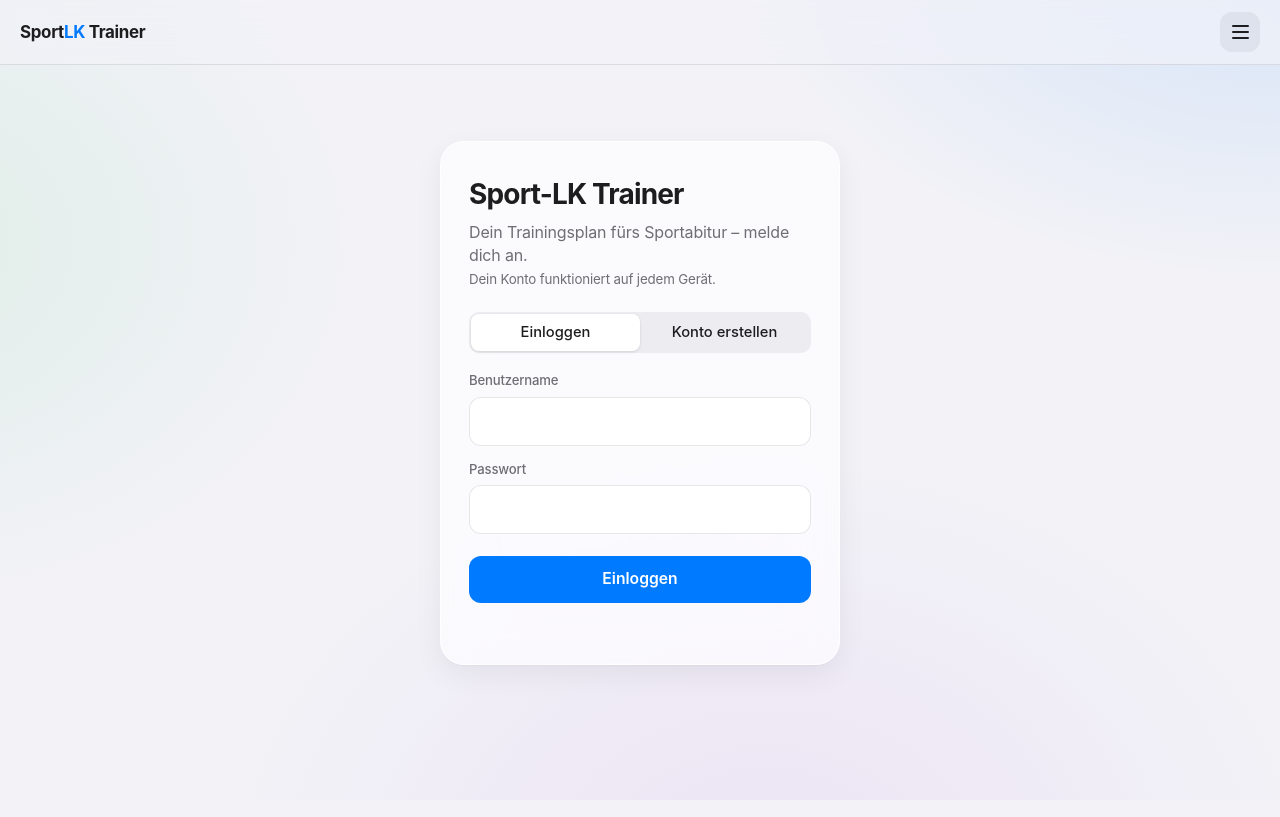
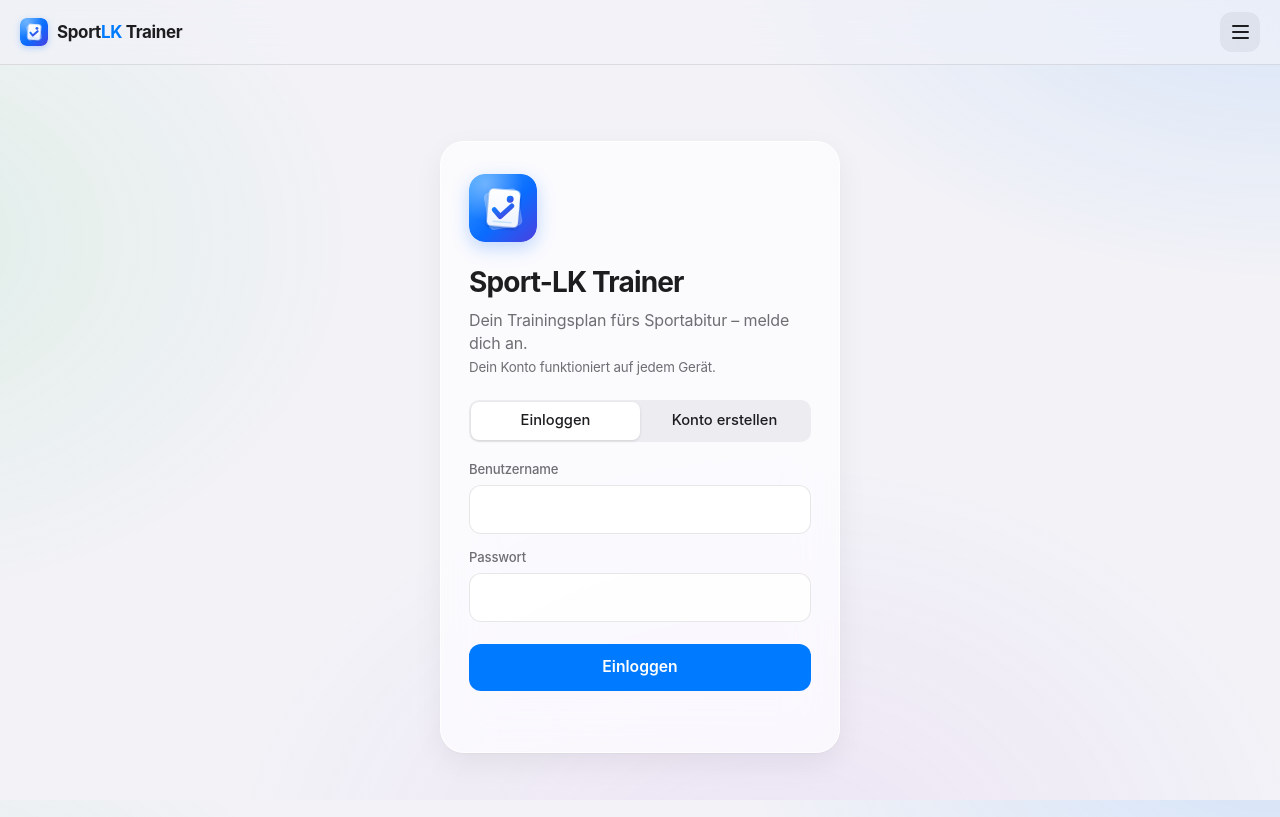
Before and after one commit to Simonfle/sport-lk-trainer, a plain HTML site: page index.html in a window 1280 px wide. Drawn offline with nearby package versions, Linux system fonts and the light colour scheme.

Commit message:
Logo: App-Icon, Schriftzug, Favicon und Apple-Touch-Icon
Co-Authored-By: Claude Opus 5.5 <noreply@anthropic.com>

```diff
--- a/index.html
+++ b/index.html
@@ -4,6 +4,10 @@
 <meta charset="utf-8">
 <meta name="viewport" content="width=device-width, initial-scale=1">
 <meta name="theme-color" content="#f2f2f7">
+<link rel="icon" type="image/svg+xml" href="logo.svg">
+<link rel="icon" type="image/png" sizes="32x32" href="logo/favicon-32.png">
+<link rel="apple-touch-icon" href="logo/apple-touch-icon.png">
+<meta name="apple-mobile-web-app-title" content="Sport-LK">
 <title>Sport-LK Trainer</title>
 <link rel="preconnect" href="https://fonts.googleapis.com">
 <link href="https://fonts.googleapis.com/css2?family=Inter:wght@400;500;600;700&display=swap" rel="stylesheet">
@@ -41,7 +45,10 @@ input,textarea{font:inherit}
 header{position:sticky;top:0;z-index:20;display:flex;align-items:center;justify-content:space-between;
   padding:12px 20px;background:rgba(242,242,247,.72);-webkit-backdrop-filter:var(--blur);backdrop-filter:var(--blur);border-bottom:1px solid var(--line)}
 .logo{font-weight:700;font-size:1.06rem;letter-spacing:-.02em;cursor:pointer}
-.logo span{color:var(--accent)}
+.logo{display:flex;align-items:center;gap:9px}
+.logo-icon{width:28px;height:28px;border-radius:7px;box-shadow:0 2px 6px rgba(10,108,255,.25)}
+.auth-logo{width:68px;height:68px;border-radius:16px;margin-bottom:14px;box-shadow:0 6px 18px rgba(10,108,255,.25)}
+.logo-text b{color:var(--accent);font-weight:inherit}
 .menu-btn{width:40px;height:40px;border-radius:12px;background:var(--fill);display:flex;flex-direction:column;justify-content:center;align-items:center;gap:4px}
 .menu-btn i{display:block;width:17px;height:2px;background:var(--text);border-radius:2px}
 .menu-btn:hover{background:var(--fill2)}
@@ -256,7 +263,7 @@ table.users{width:100%;border-collapse:collapse;font-size:.88rem;min-width:720px
 <body>
 
 <header>
-  <div class="logo" id="logo">Sport<span>LK</span> Trainer</div>
+  <div class="logo" id="logo"><img src="logo.svg" alt="" class="logo-icon"><span class="logo-text">Sport<b>LK</b> Trainer</span></div>
   <button class="menu-btn" id="menuBtn" aria-label="Menü öffnen"><i></i><i></i><i></i></button>
 </header>
 
@@ -276,6 +283,7 @@ table.users{width:100%;border-collapse:collapse;font-size:.88rem;min-width:720px
   <!-- LOGIN / REGISTRIERUNG -->
   <section id="view-auth" class="hidden">
     <div class="auth">
+      <img src="logo.svg" alt="Logo" class="auth-logo">
       <h1>Sport-LK Trainer</h1>
       <p class="sub">Dein Trainingsplan fürs Sportabitur – melde dich an.<br><small id="modeHint"></small></p>
       <div class="tabs">
```
Also changed, not shown: logo.svg (added), logo/apple-touch-icon.png (added), logo/favicon-32.png (added), logo/logo-1024.png (added), logo/logo-512.png (added), logo/logo-schriftzug.png (added), logo/logo-schriftzug.svg (added), logo/logo.svg (added).
